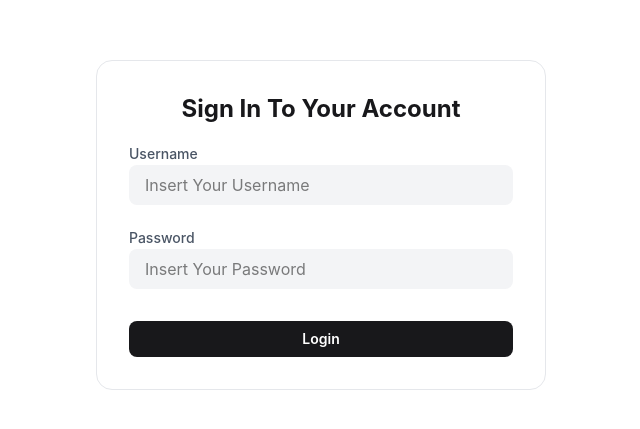
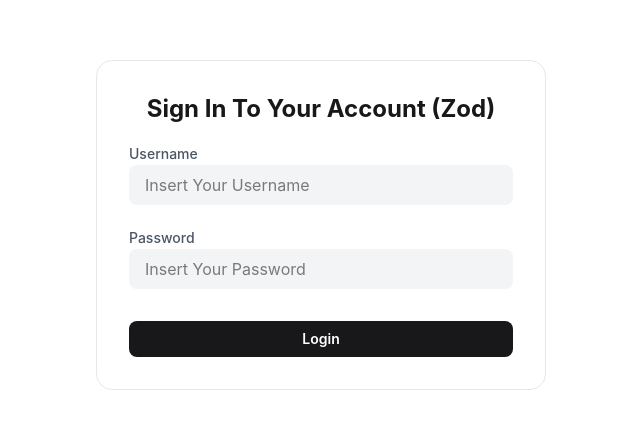
Before and after one commit to RivanFadlani/belajar-form-validation, a React (Vite) app: page / in a window 1280 px wide. Shown: the part 175-604 px from the top of the page, without its empty margins (319-959 px from the left). Built offline with nearby package versions, Linux system fonts and the light colour scheme.

Commit message:
feat(zod): Form Error Handling With Zod Resolver

```diff
--- a/src/App.tsx
+++ b/src/App.tsx
@@ -1,12 +1,12 @@
 import { useState } from 'react';
 import Product from './components/ui/Product';
-import ErrorWithControl from './components/ui/ErrorWithControl';
+import LoginZod from './components/ui/LoginZod';
 
 const App = () => {
   const [session, useSession] = useState<string | null>(null);
   return (
     <main className="flex min-h-screen w-screen flex-col items-center gap-4">
-      {session ? <Product /> : <ErrorWithControl />}
+      {session ? <Product /> : <LoginZod />}
     </main>
   );
 };
--- /dev/null
+++ b/src/components/ui/LoginZod.tsx
@@ -0,0 +1,99 @@
+import { zodResolver } from '@hookform/resolvers/zod';
+import { useForm, type SubmitHandler } from 'react-hook-form';
+import z from 'zod';
+
+// -=== {'CARA FORM VALIDATION MENGGUNAKAN ZOD + RHF'} ===-
+
+const userSchema = z.object({
+  username: z.string().min(3, { error: 'Username minimal 3 karakter' }),
+  password: z
+    .string()
+    .min(8, { error: 'Password minimal 8 karakter' })
+    .refine((data) => /[A-Z]/.test(data), {
+      error: 'Password wajib memiliki huruf kapital',
+    }),
+});
+
+type User = z.infer<typeof userSchema>;
+
+const LoginZod = () => {
+  const {
+    register,
+    handleSubmit,
+    formState: { errors },
+  } = useForm<User>({
+    mode: 'onSubmit',
+    resolver: zodResolver(userSchema),
+  });
+  const handleLogin: SubmitHandler<User> = (data) => {
+    console.log(data);
+    console.log(data.username);
+    console.log(data.password);
+  };
+
+  return (
+    <main className="flex min-h-screen w-screen flex-col items-center justify-center gap-4">
+      <div className="rounded-2xl border border-gray-200 p-8">
+        <div className="mb-4 flex flex-col items-center justify-center">
+          <h2 className="text-center text-2xl font-bold text-zinc-900">
+            Sign In To Your Account (Zod)
+          </h2>
+        </div>
+        <div className="w-sm max-w-sm">
+          <form onSubmit={handleSubmit(handleLogin)} className="space-y-4">
+            <div className="space-y-1">
+              <label
+                htmlFor="username"
+                className="text-sm font-medium text-gray-600"
+              >
+                Username
+              </label>
+              <input
+                {...register('username')}
+                type="text"
+                id="username"
+                placeholder="Insert Your Username"
+                autoComplete="new-password"
+                className={`w-full rounded-lg bg-gray-100 px-4 py-2 focus:outline-2 focus:outline-offset-2 focus:outline-zinc-900 ${errors.username && 'border-2 border-red-500 outline-none'}`}
+              />
+              {errors.username?.message !== '' && (
+                <small className="text-red-500">
+                  {errors.username?.message}
+                </small>
+              )}
+            </div>
+            <div>
+              <label
+                htmlFor="password"
+                className="text-sm font-medium text-gray-600"
+              >
+                Password
+              </label>
+              <input
+                {...register('password')}
+                type="password"
+                id="password"
+                placeholder="Insert Your Password"
+                autoComplete="new-password"
+                className={`w-full rounded-lg bg-gray-100 px-4 py-2 focus:outline-2 focus:outline-offset-2 focus:outline-zinc-900 ${errors.password && 'border-2 border-red-500 outline-none'}`}
+              />
+              {errors.password?.message !== '' && (
+                <small className="text-red-500">
+                  {errors.password?.message}
+                </small>
+              )}
+            </div>
+            <button
+              type="submit"
+              className="mt-4 w-full cursor-pointer rounded-lg bg-zinc-900 px-4 py-2 text-sm font-semibold text-white hover:bg-zinc-800"
+            >
+              Login
+            </button>
+          </form>
+        </div>
+      </div>
+    </main>
+  );
+};
+
+export default LoginZod;
```
